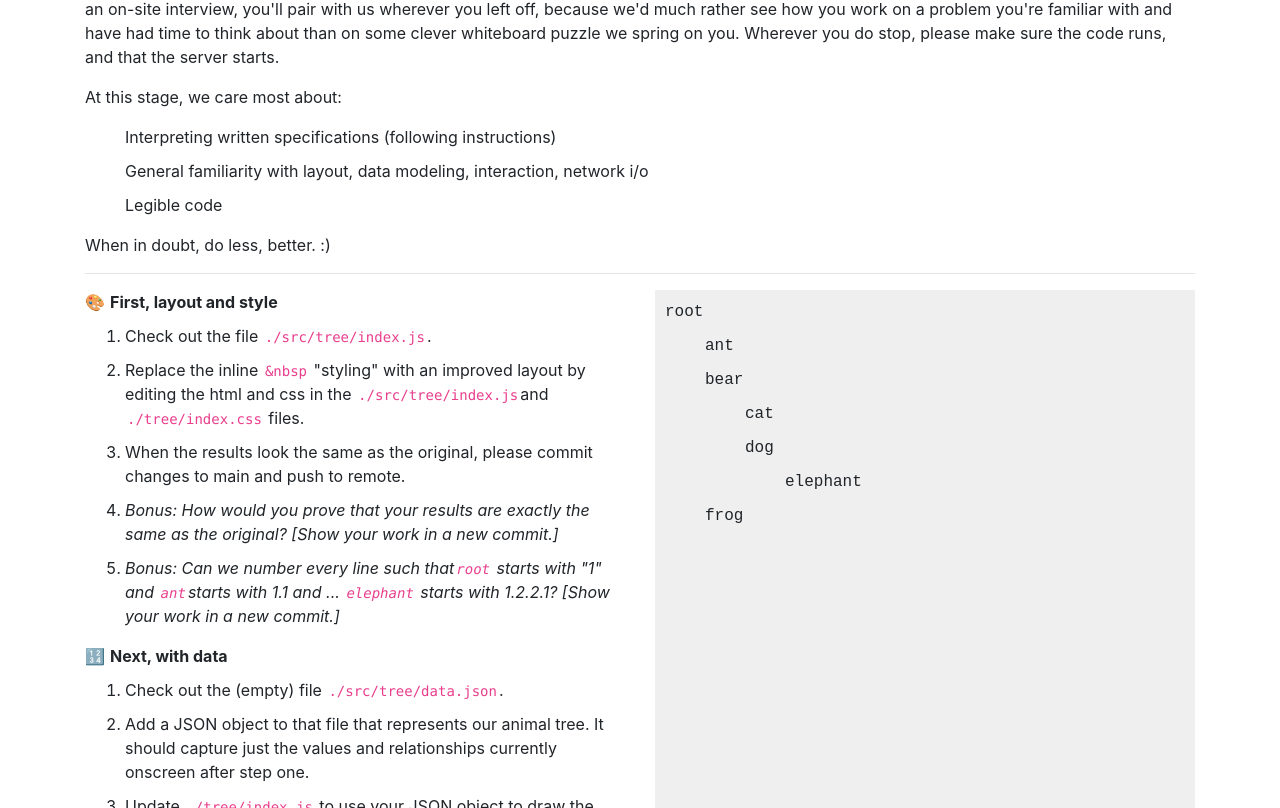
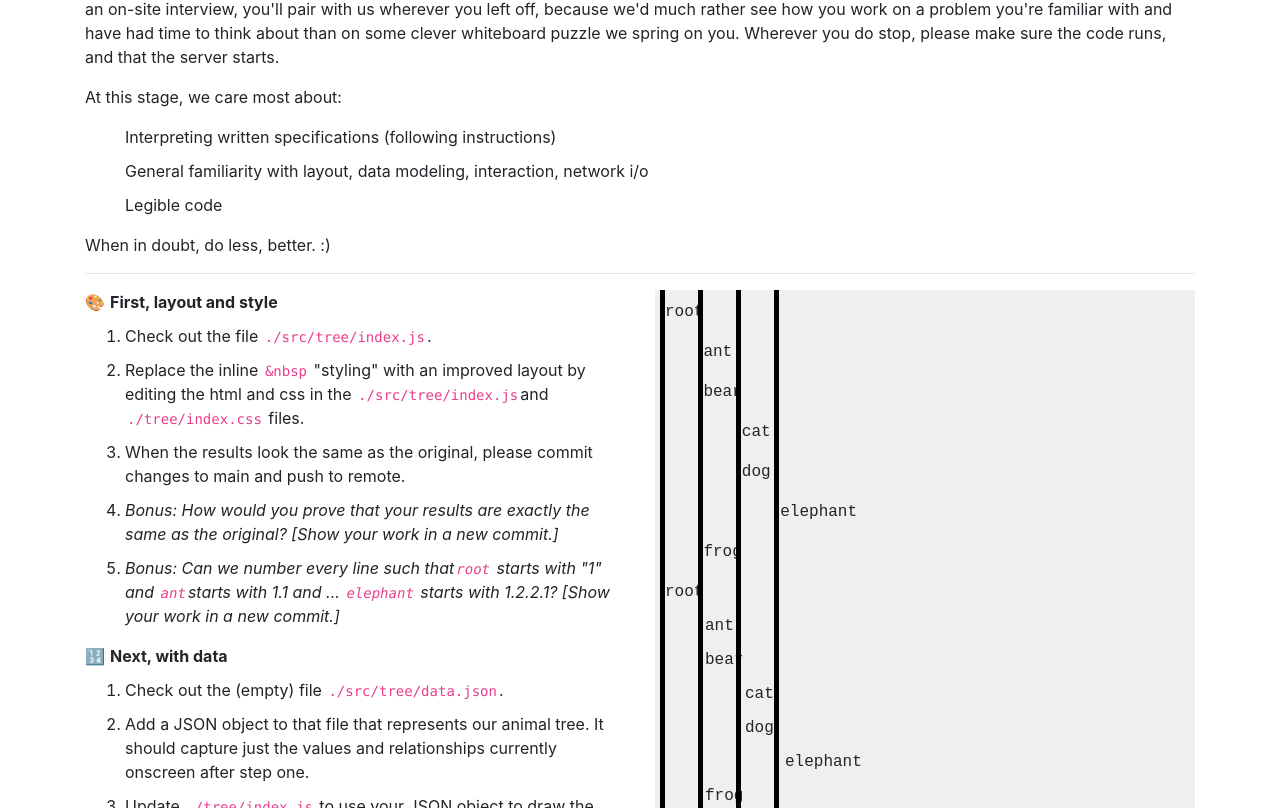
Before and after one commit to harshilvelotio/transcarent-interview, a React (Create React App) app in the folder trees/: page / in a window 1280 px wide. Shown: the part 292-1100 px from the top of the page. Built offline with nearby package versions, Linux system fonts and the light colour scheme.

Commit message:
Bonus 1: Added gridlines to compare original and new results

```diff
--- a/trees/src/tree/index.css
+++ b/trees/src/tree/index.css
@@ -22,3 +22,29 @@ li {
 .root-list > li:first-child {
   margin-top: 0;
 }
+
+.indentation-level-1,
+.indentation-level-2,
+.indentation-level-3,
+.indentation-level-4 {
+  position: absolute;
+  top: 0px;
+  height: 100%;
+  width: 0.5px;
+  background-color: black;
+}
+.indentation-level-1 {
+  left: 20px;
+}
+
+.indentation-level-2 {
+  left: 58px;
+}
+
+.indentation-level-3 {
+  left: 96px;
+}
+
+.indentation-level-4 {
+  left: 134px;
+}
--- a/trees/src/tree/index.js
+++ b/trees/src/tree/index.js
@@ -1,8 +1,24 @@
 import "./index.css";
+
+const GridLines = ({ depth }) =>
+  [...Array(depth)].map((_empty, index) => (
+    <span className={`indentation-level-${index + 1}`} />
+  ));
 
 export default function Tree() {
   return (
+    <>
+      <GridLines depth={4} />
       <div className="tree">
+        <p>root</p>
+        <p>&nbsp;&nbsp;&nbsp;&nbsp;ant</p>
+        <p>&nbsp;&nbsp;&nbsp;&nbsp;bear</p>
+        <p>&nbsp;&nbsp;&nbsp;&nbsp;&nbsp;&nbsp;&nbsp;&nbsp;cat</p>
+        <p>&nbsp;&nbsp;&nbsp;&nbsp;&nbsp;&nbsp;&nbsp;&nbsp;dog</p>
+        <p>
+          &nbsp;&nbsp;&nbsp;&nbsp;&nbsp;&nbsp;&nbsp;&nbsp;&nbsp;&nbsp;&nbsp;&nbsp;elephant
+        </p>
+        <p>&nbsp;&nbsp;&nbsp;&nbsp;frog</p>
         <ul className="root-list">
           <li>
             <span>root</span>
@@ -25,5 +41,6 @@ export default function Tree() {
           </li>
         </ul>
       </div>
+    </>
   );
 }
```
Lines whose indentation alone changed are shown as unchanged.
